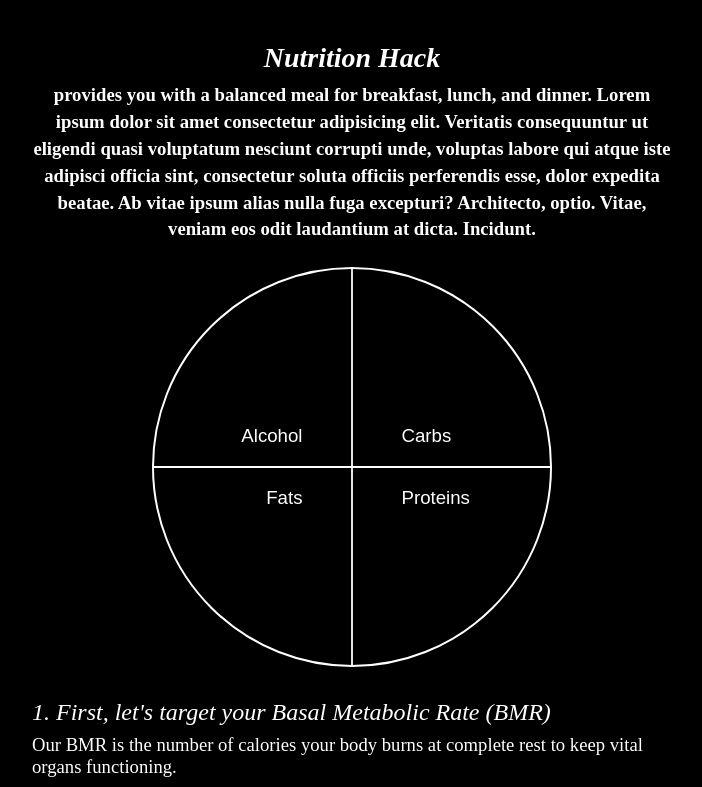
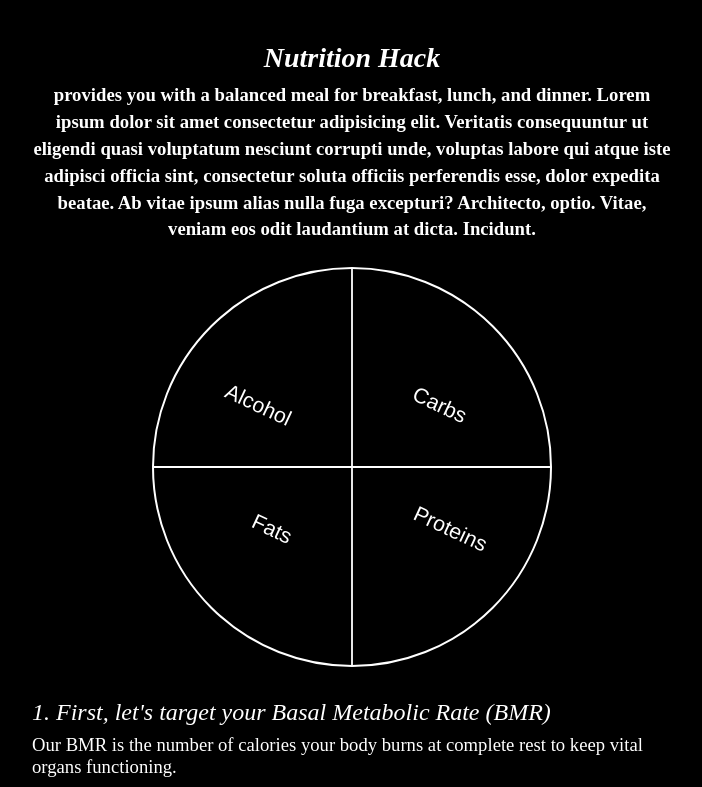
Before and after one commit to KylesTech95/nutrient-hack, a plain HTML site: page index.html in a window 1280 px wide. Shown: the top 787 px of the page, without its empty margins (288-990 px from the left). Drawn offline with Linux system fonts and the light colour scheme.

Commit message:
chore: update plate labels

```diff
--- a/styles.css
+++ b/styles.css
@@ -81,6 +81,8 @@ margin:1.5rem 0;
 }
 /* plate container */
 #plate-container {
+    animation: spinPlate 2.25s ease-in-out;
+
     background-color: var(--bg-seconary);
     border:2px solid var(--color-secondary);
 
@@ -98,6 +100,12 @@ margin:1.5rem 0;
     overflow:hidden;
 
     position:relative;
+}
+
+@keyframes spinPlate {
+    to {
+        transform:rotate(360deg);
+    }
 }
 
 /* plate macros */
@@ -121,10 +129,16 @@ margin:1.5rem 0;
     z-index:998;
 
     font-family: Arial, Helvetica, sans-serif;
+    font-size:16pt;
+
 
     position:absolute;
 
     color:var(--color-secondary);
+
+    transform: rotate(25deg);
+
+
 }
 
 /*
@@ -135,20 +149,21 @@ margin:1.5rem 0;
 */
 
 [data-proteins] > p{
-    top:10%;
-    left:25%;
+    top:25%;
+    left:30%;
+
 }
 [data-carbohydrates] > p{
-    bottom:10%;
-    left:25%;
+    bottom:25%;
+    left:30%;
 }
 [data-alcohol] > p{
-    bottom:10%;
-    right:25%;
+    bottom:25%;
+    right:30%;
 }
 [data-fats] > p {
-    top:10%;
-    right:25%;
+    top:25%;
+    right:30%;
 }
 
 
```
